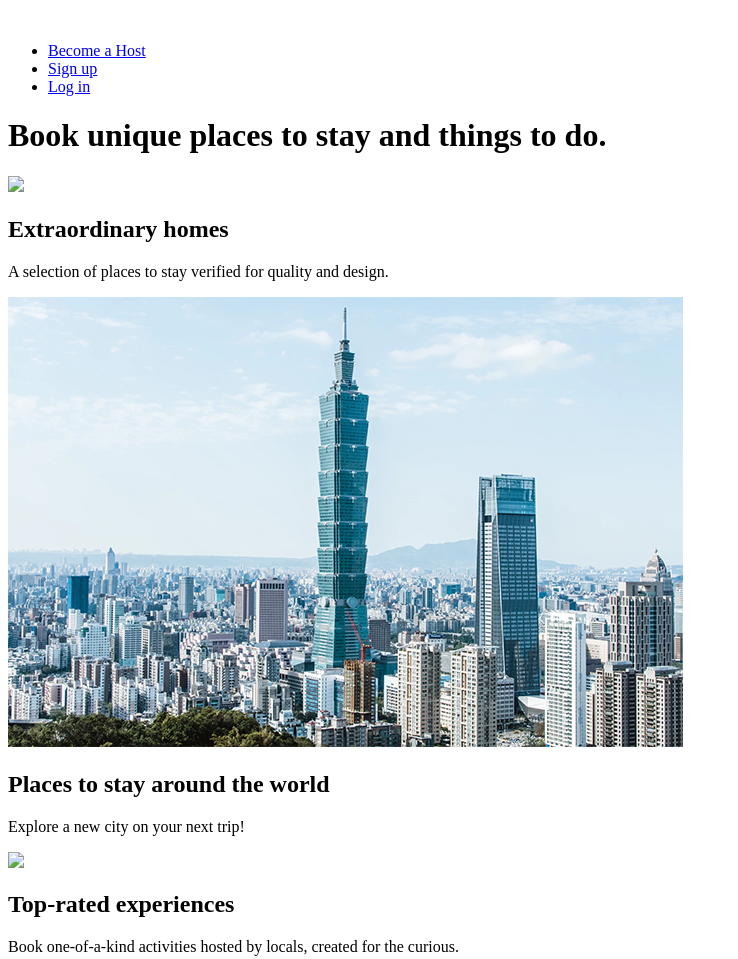
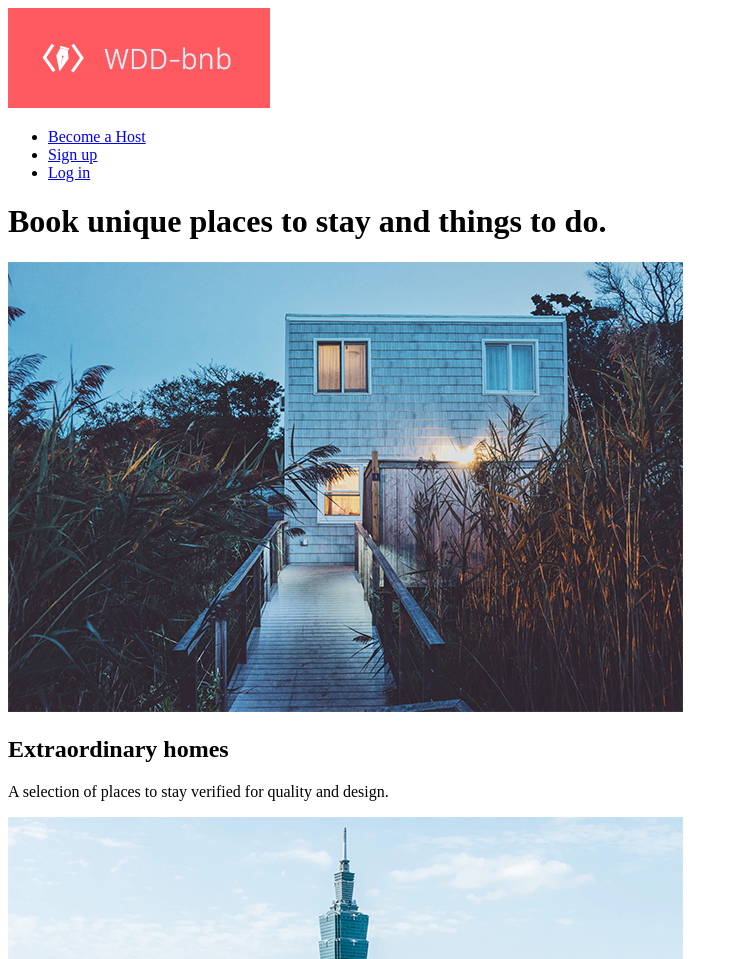
Before and after one commit to celinapan/celinapan.github.io, a plain HTML site: page labs/lab1/index.html in a window 1280 px wide. Shown: the top 959 px of the page, without its empty margins (0-738 px from the left). Drawn offline with Linux system fonts and the light colour scheme; files whose address does not match are found by name.

Commit message:
fixing image filepath

```diff
--- a/labs/lab1/index.html
+++ b/labs/lab1/index.html
@@ -3,16 +3,16 @@
 
 <head>
     <title>
-        <!-- The title that shows on the tab in the browser! -->
+        <!-- WDDbnb -->
     </title>
 </head>
 
 <body>
+    <a href="home">
+        <img src="assets/logo.png" alt="">
+    </a>
     <header>
         <!-- We can put an image in a link -->
-        <a href="home">
-            <img src="img/logo.png" alt="">
-        </a>
 
         <!-- Navigation block (links to other pages), also semantic! -->
         <nav>
@@ -27,7 +27,7 @@
     </header>
     <h1>Book unique places to stay and things to do.</h1>
     <section>
-        <img src="img/house.png" />
+        <img src="assets/house.png" />
 
         <!-- Size-two heading -->
         <h2>Extraordinary homes</h2>
@@ -47,7 +47,7 @@
         </p>
     </section>
     <section>
-        <img src="img/sushimaking.png" />
+        <img src="assets/sushimaking.png" />
 
         <!-- Size-two heading -->
         <h2>Top-rated experiences</h2>
```
